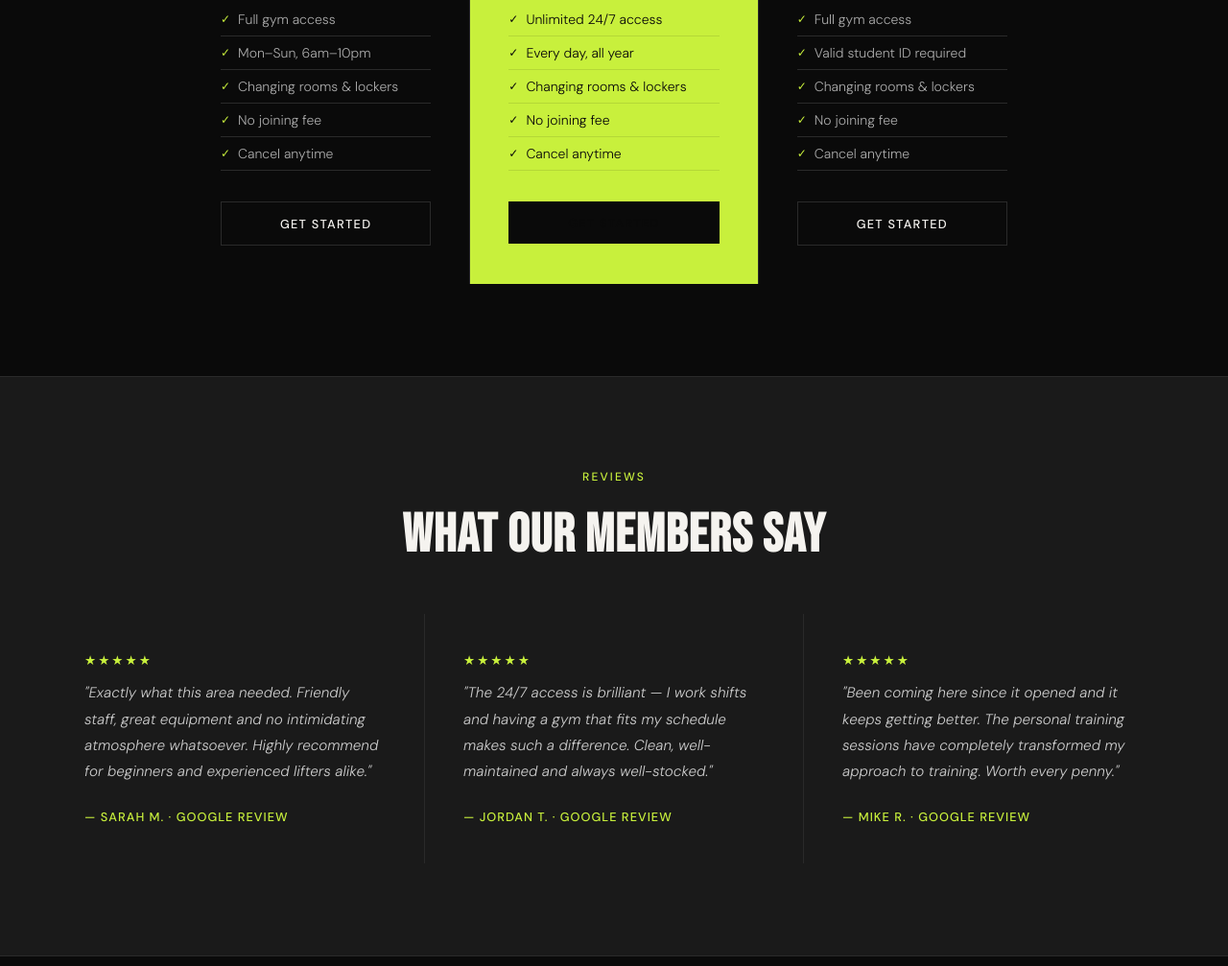
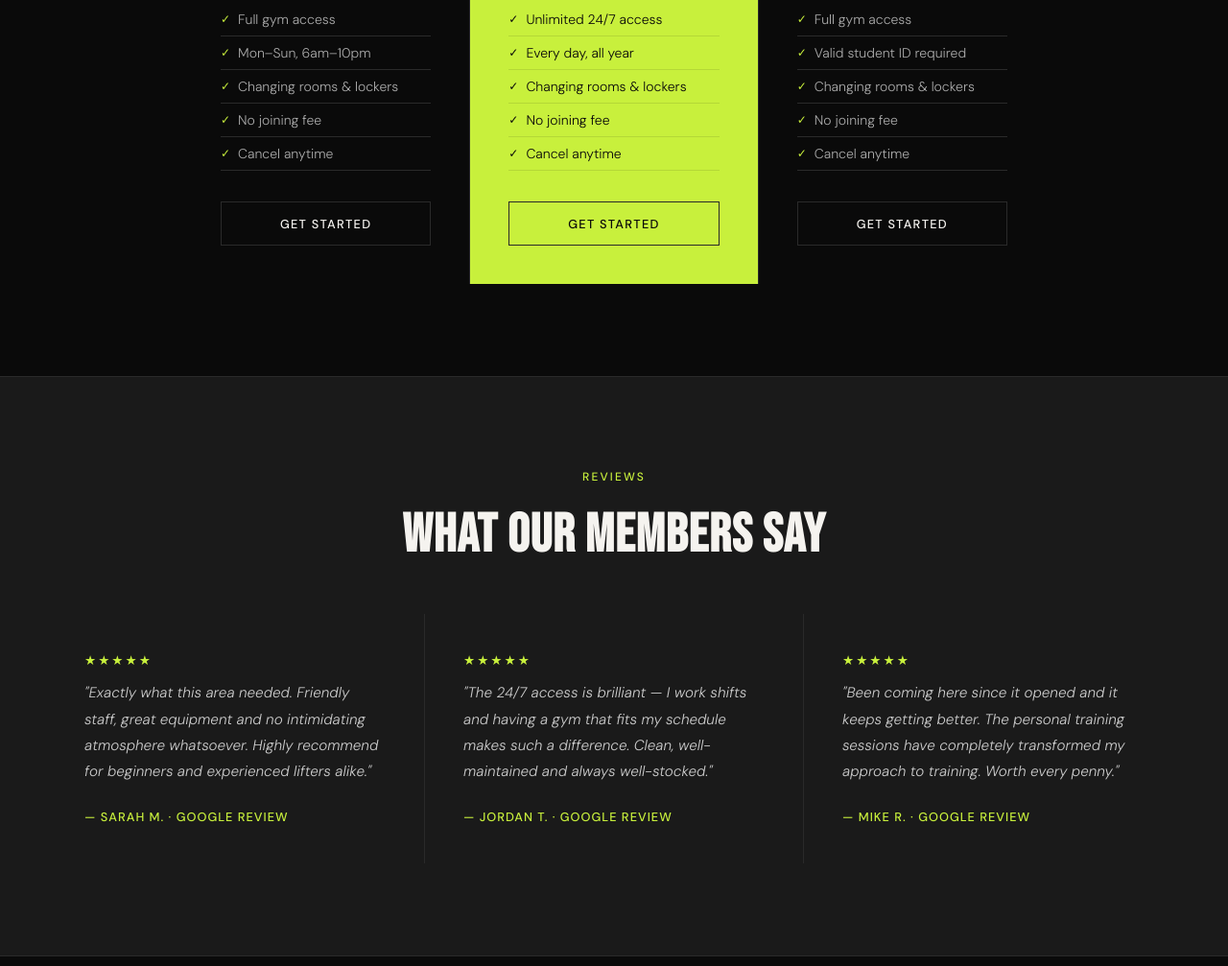
Before and after one commit to jedarlingtonx/yourlevelup.co.uk, a plain HTML site: page index.html in a window 1280 px wide. Shown: the part 2915-3922 px from the top of the page at 96% size. Drawn offline with Linux system fonts and the light colour scheme.

Commit message:
Change 'Get Started' button style to outline

```diff
--- a/index.html
+++ b/index.html
@@ -156,7 +156,7 @@
         <li>No joining fee</li>
         <li>Cancel anytime</li>
       </ul>
-      <a href="#" class="price-btn price-btn-dark">Get Started</a>
+      <a href="#" class="price-btn price-btn-outline">Get Started</a>
     </div>
     <div class="price-card">
       <div class="price-label">Student</div>
```
